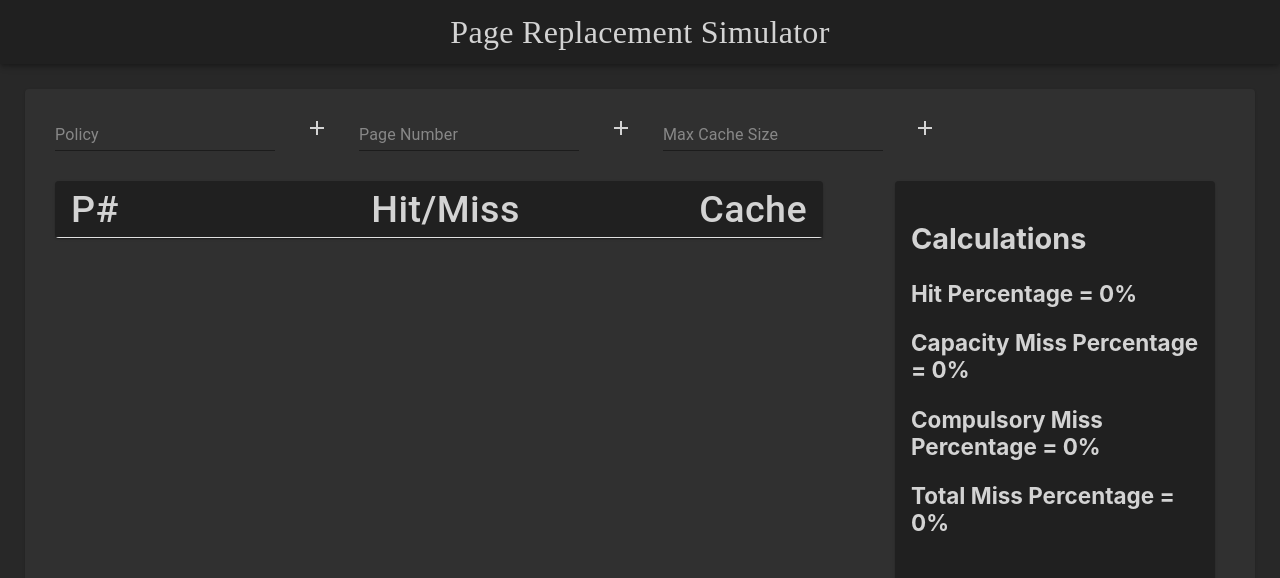
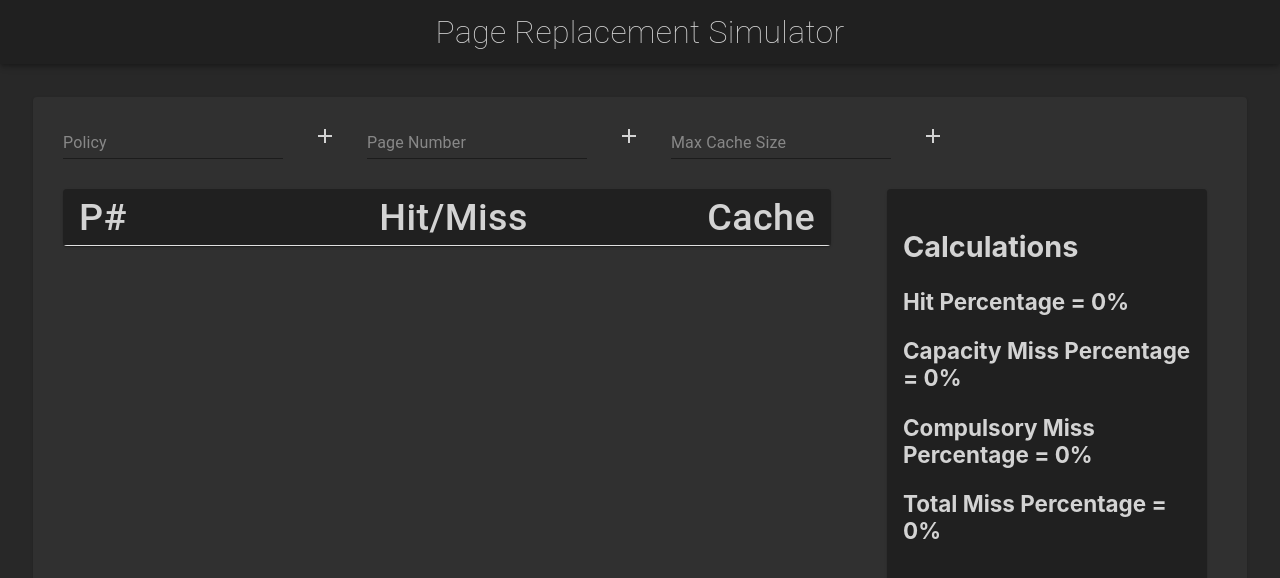
Before and after one commit to jacobabahn/PageReplacementSimulator, a React (Create React App) app in the folder simulator/: page / in a window 1280 px wide. Shown: the top 578 px of the page. Built offline with nearby package versions, Linux system fonts and the light colour scheme.

Commit message:
Minor changes

```diff
--- a/simulator/package.json
+++ b/simulator/package.json
@@ -8,7 +8,9 @@
     "@testing-library/jest-dom": "^5.11.4",
     "@testing-library/react": "^11.1.0",
     "@testing-library/user-event": "^12.1.10",
+    "bootstrap": "^4.6.0",
     "react": "^17.0.2",
+    "react-bootstrap": "^1.5.2",
     "react-dom": "^17.0.2",
     "react-scripts": "4.0.3",
     "web-vitals": "^1.0.1"
--- a/simulator/src/components/Calculations.js
+++ b/simulator/src/components/Calculations.js
@@ -21,7 +21,7 @@ const Calculations = (props) => {
 
     return (
         <Card className={classes.container}>
-            <CardContent>
+            <CardContent className="epicFont">
                 <h2>Calculations</h2>
                 <h3>Hit Percentage = {Math.round((props.hits / (props.total - 1)) * 100)}%</h3>
                 <h3>Capacity Miss Percentage = {Math.round((props.capMiss / (props.total - 1)) * 100)}%</h3>
--- a/simulator/src/components/Header.js
+++ b/simulator/src/components/Header.js
@@ -13,7 +13,6 @@ const Header = theme => {
         text: {
             margin: '0 auto',
             color: '#D3D3D3',
-            fontFamily: "Volkorn",
             fontSize: "2em",
             fontWeight: "100"
         }
@@ -22,7 +21,7 @@ const Header = theme => {
     const classes = useStyles()
 
     return(
-        <div>
+        <div className="epicFont">
             <AppBar className={classes.nav}>
                 <Toolbar>
                     <Typography className={classes.text}>
--- a/simulator/src/components/Main.js
+++ b/simulator/src/components/Main.js
@@ -46,7 +46,15 @@ const Main = () => {
         card: {
             width: "60vw",
             backgroundColor: "#202020"
-        }
+        },
+        plusBtn: {
+            transition: ".2s",
+            "&:hover": {
+                color: "#3f51b5",
+                cursor: "pointer",
+                transform: "scale(1.3)"
+            }
+        },
     })
 
     const updatePolicy = () => {
@@ -86,10 +94,13 @@ const Main = () => {
                 temp = prevVal
 
                 if (policy === 'LRU') {
-                    for (let i = 0; i < lru.length; i++) {
-                        if (lru[i] === newVal) {
-                            lru.splice(i, 1)
-                            lru.splice(0, newVal)
+                    let copy = lru.slice()
+                    for (let i = 0; i < cache.length; i++) {
+                        alert(cache[i], newVal)
+                        if (cache[i] === (newVal + ', ') || cache[i] === newVal) {
+                            copy.splice(i, 1)
+                            copy.push(newVal)
+                            cache.push(copy)
                         }
                     }
                 }
@@ -119,29 +130,14 @@ const Main = () => {
             else if (cache.length >= maxCacheLen && policy === 'LRU') {
                 hits.push("Capacity Miss")
                 capMiss++
-                let lastVal = lru[lru.length - 1]
 
-                let index1 = prevVal.indexOf(lastVal + ', ')
-                let index2 = prevVal.indexOf(lastVal)
-
-                let copy = prevVal.slice()
-                if (index1 != -1) {
-                    newVal = newVal + ', '
-                    copy[index1] = newVal
-                }
-                if (index2 != -1) {
-                    if (prevVal[index2].includes(', ')) {
-                        copy[index2] = newVal + ', '
-                    }
-                    else {
-                        copy[index2] = newVal
-                    }
-                }
-
+                temp = prevVal.concat([newVal])
+                temp.shift()
+                temp[temp.length - 2] = temp[temp.length - 2] + ', '
 
                 lru.pop()
                 lru.unshift(newVal)
-                cache.push(copy)
+                cache.push(temp)
 
             }
             else {
@@ -173,20 +169,22 @@ const Main = () => {
 
     return(
         <div className={classes.text}>
-            <Input className={classes.input} value={inputPolicy} onChange={(event) => setInputPolicy(event.target.value)} placeholder="Policy" label="Policy" />
-            <AddIcon onClick={() => updatePolicy()}/>
+            <div>
+                <Input className={classes.input} value={inputPolicy} onChange={(event) => setInputPolicy(event.target.value)} placeholder="Policy" label="Policy" />
+                <AddIcon className={classes.plusBtn} onClick={() => updatePolicy()}/>
 
-            <Input className={classes.input} value={inputPage} onChange={(event) => setInputPage(event.target.value)} placeholder="Page Number" label="Page" />
-            <AddIcon onClick={() => updateRows()}/>
+                <Input className={classes.input} value={inputPage} onChange={(event) => setInputPage(event.target.value)} placeholder="Page Number" label="Page" />
+                <AddIcon className={classes.plusBtn} onClick={() => updateRows()}/>
 
-            <Input className={classes.input} value={inputCacheSize} onChange={(event) => setInputCacheSize(event.target.value)} placeholder="Max Cache Size" label="MaxCache" />
-            {/* <input value={inputPage} onChange={(event) => setInputPage(event.target.value)} label="Page" /> */}
-            <AddIcon onClick={() => updateMaxCacheSize()}/>
+                <Input className={classes.input} value={inputCacheSize} onChange={(event) => setInputCacheSize(event.target.value)} placeholder="Max Cache Size" label="MaxCache" />
+                {/* <input value={inputPage} onChange={(event) => setInputPage(event.target.value)} label="Page" /> */}
+                <AddIcon className={classes.plusBtn} onClick={() => updateMaxCacheSize()}/>
+            </div>
 
             <Table className={classes.table}>
             <Card className={classes.card}>
                 <TableHead className={classes.thead}>
-                    <TableRow>
+                    <TableRow classname="epicFont">
                         <TableCell width="50%" className={classes.thead} align="left">P#</TableCell>
                         <TableCell width="50%" className={classes.thead} align="left">Hit/Miss</TableCell>
                         <TableCell width="50%" className={classes.thead} align="left">Cache</TableCell>
@@ -194,7 +192,7 @@ const Main = () => {
                 </TableHead>
 
                 {pages.map((page, index)=>
-                    <TableRow>
+                    <TableRow classname="epicFont">
                         <TableCell className={classes.text} align="left">{page.value}</TableCell>
                         <TableCell className={classes.text} align="left">{hits[index]}</TableCell>
                         <TableCell className={classes.text} align="left">{cache[index]}
--- a/simulator/src/index.css
+++ b/simulator/src/index.css
@@ -1,8 +1,8 @@
-body {
+.epicFont {
   margin: 0;
   font-family: -apple-system, BlinkMacSystemFont, 'Segoe UI', 'Roboto', 'Oxygen',
     'Ubuntu', 'Cantarell', 'Fira Sans', 'Droid Sans', 'Helvetica Neue',
-    sans-serif;
+    sans-serif !important;
   -webkit-font-smoothing: antialiased;
   -moz-osx-font-smoothing: grayscale;
 }
```
Also changed, not shown: 2 other files (tests, documents, lock files or other folders).
